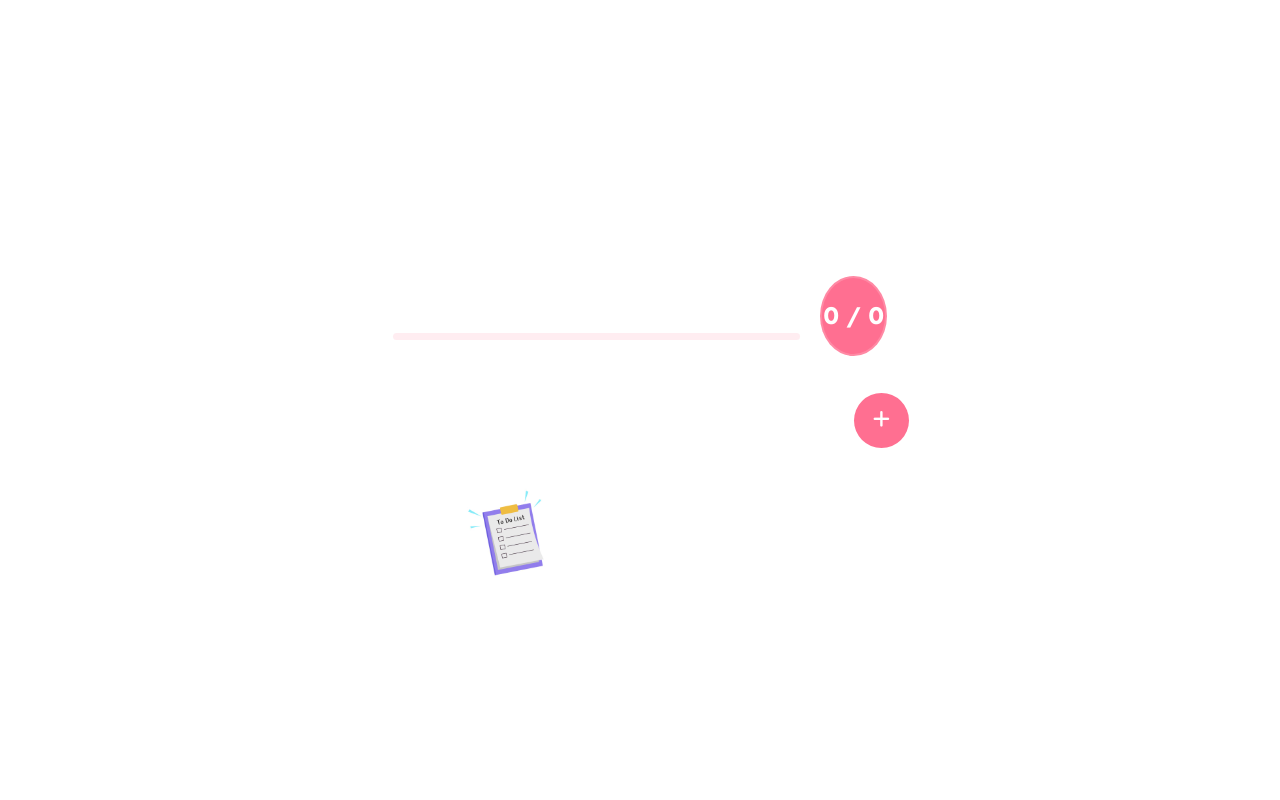
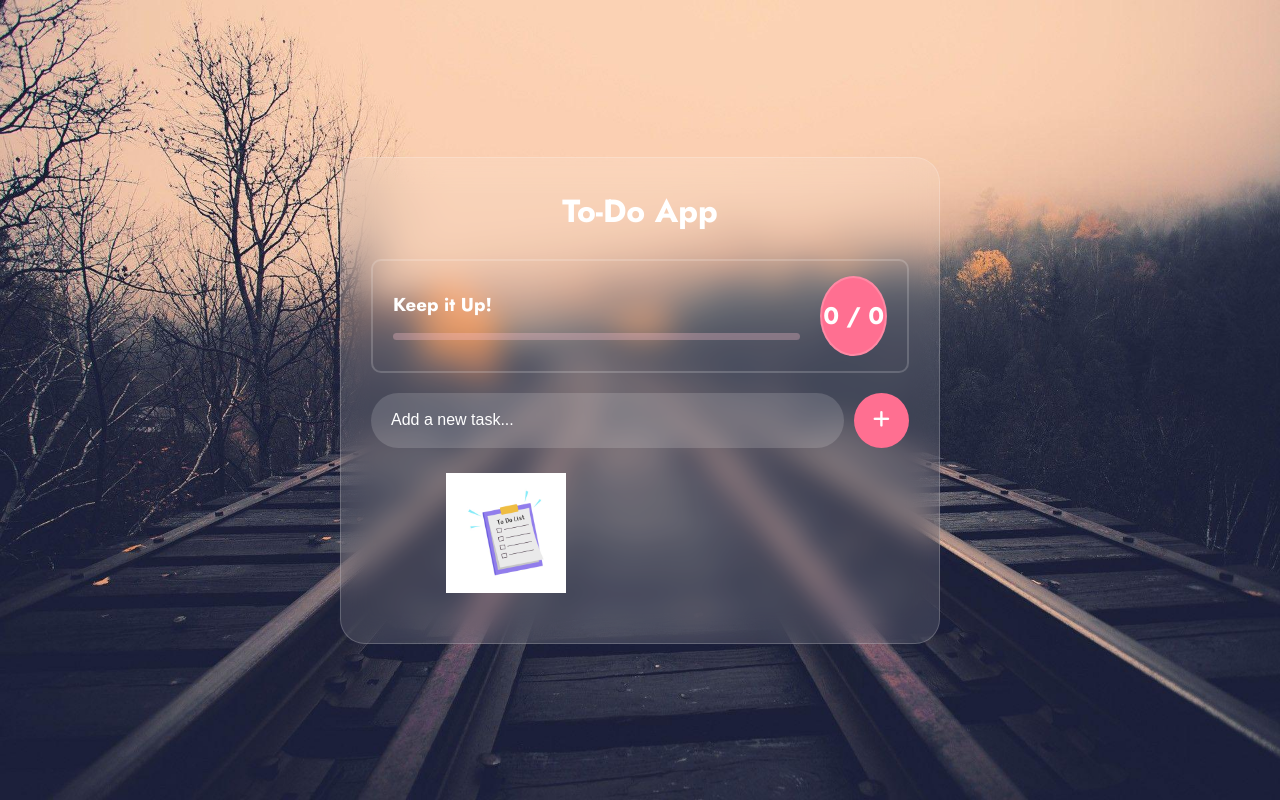
Before and after one commit to fahmeedha12/todo-app, a plain HTML site: page index.html in a window 1280 px wide. Drawn offline with nearby package versions, Linux system fonts and the light colour scheme; files whose address does not match are found by name.

Commit message:
Refactor CSS styles and update image path

```diff
--- a/style.css
+++ b/style.css
@@ -12,7 +12,7 @@ body{
     display:flex;
     justify-content:center;
     align-items:center;
-    background:url('./images/cover.jpg') center/cover no-repeat;
+    background:url('./cover.jpg') center/cover no-repeat;
 }
 
 .container{
```
